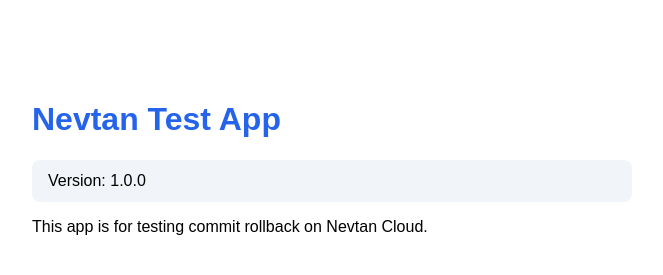
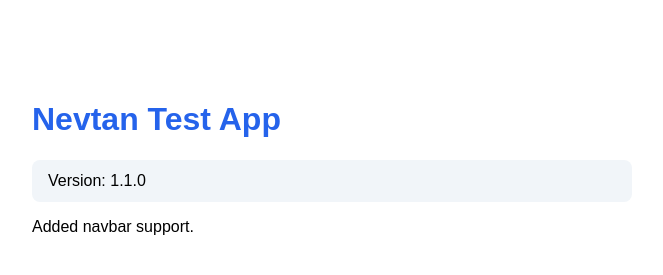
Before and after one commit to nic-afterdark/nevtan-test-app, a plain HTML site: page index.html in a window 1280 px wide. Shown: the whole page, without its empty margins (308-971 px from the left). Drawn offline with Linux system fonts and the light colour scheme.

Commit message:
feat: update version to 1.1.0 and add navbar support

```diff
--- a/index.html
+++ b/index.html
@@ -11,7 +11,7 @@
 </head>
 <body>
   <h1>Nevtan Test App</h1>
-  <div class="version">Version: 1.0.0</div>
-  <p>This app is for testing commit rollback on Nevtan Cloud.</p>
+  <div class="version">Version: 1.1.0</div>
+  <p>Added navbar support.</p>
 </body>
 </html>
```
